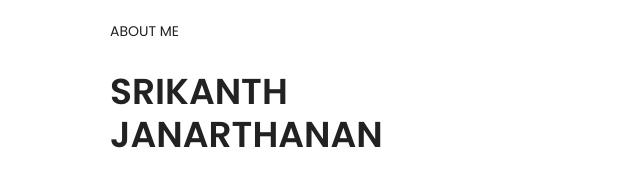
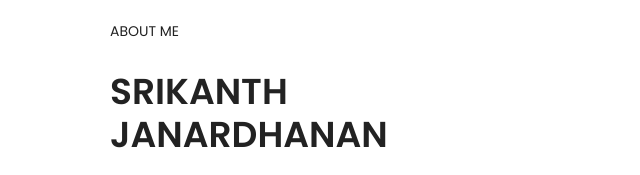
Before and after one commit to jarsoftai/jarsoftai, a plain HTML site: page index.html in a window 1280 px wide. Shown: the part 777-952 px from the top of the page, 640-1280 px from the left. Drawn offline with nearby package versions, Linux system fonts and the light colour scheme.

Commit message:
Update index.html

```diff
--- a/index.html
+++ b/index.html
@@ -99,7 +99,7 @@
           </div>
           <div class="col-lg-5 col-md-6 home-about-right">
             <h6>About Me</h6>
-            <h1 class="text-uppercase">Srikanth Janarthanan</h1>
+            <h1 class="text-uppercase">Srikanth Janardhanan</h1>
             <h6>Director & CEO</h6>
             <p>
               Continuous learner in a collaborative and cooperative dynamic environment, allowing myself for challenging roles in problem finding and solving
```
